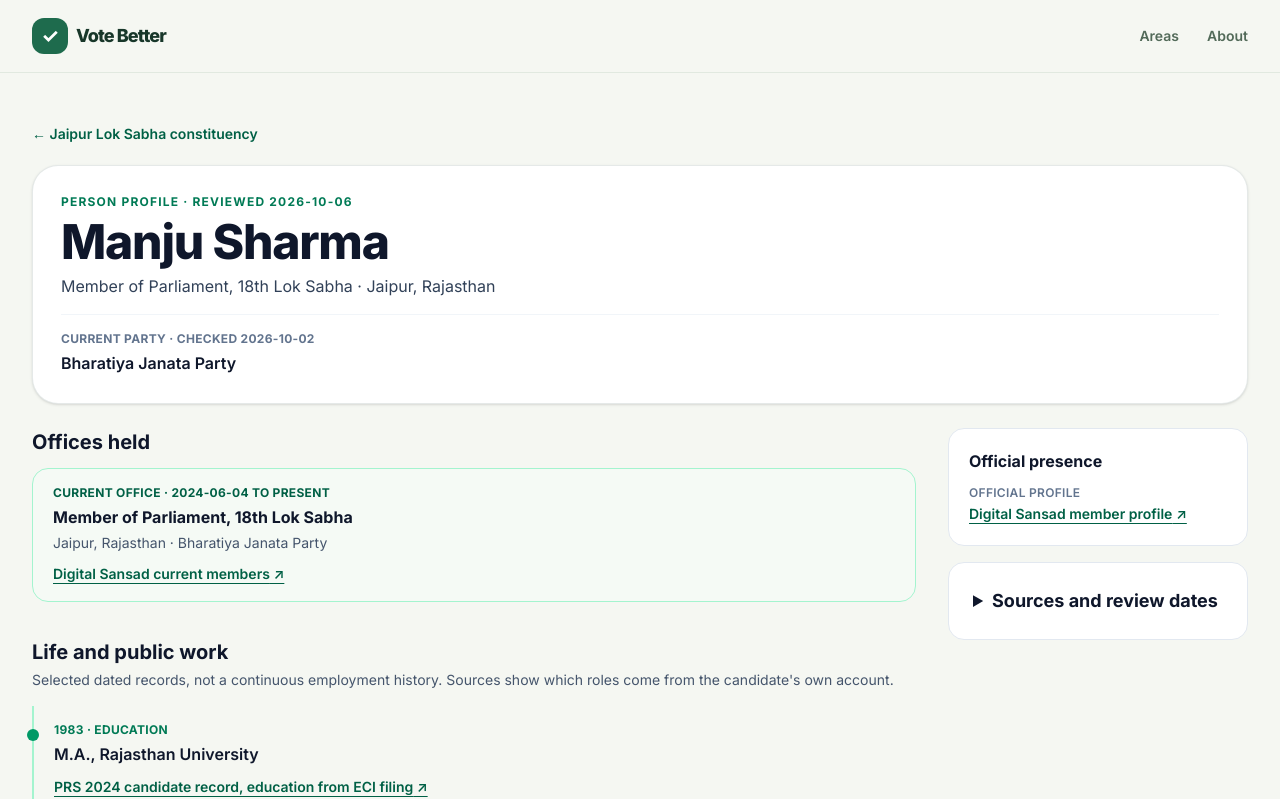
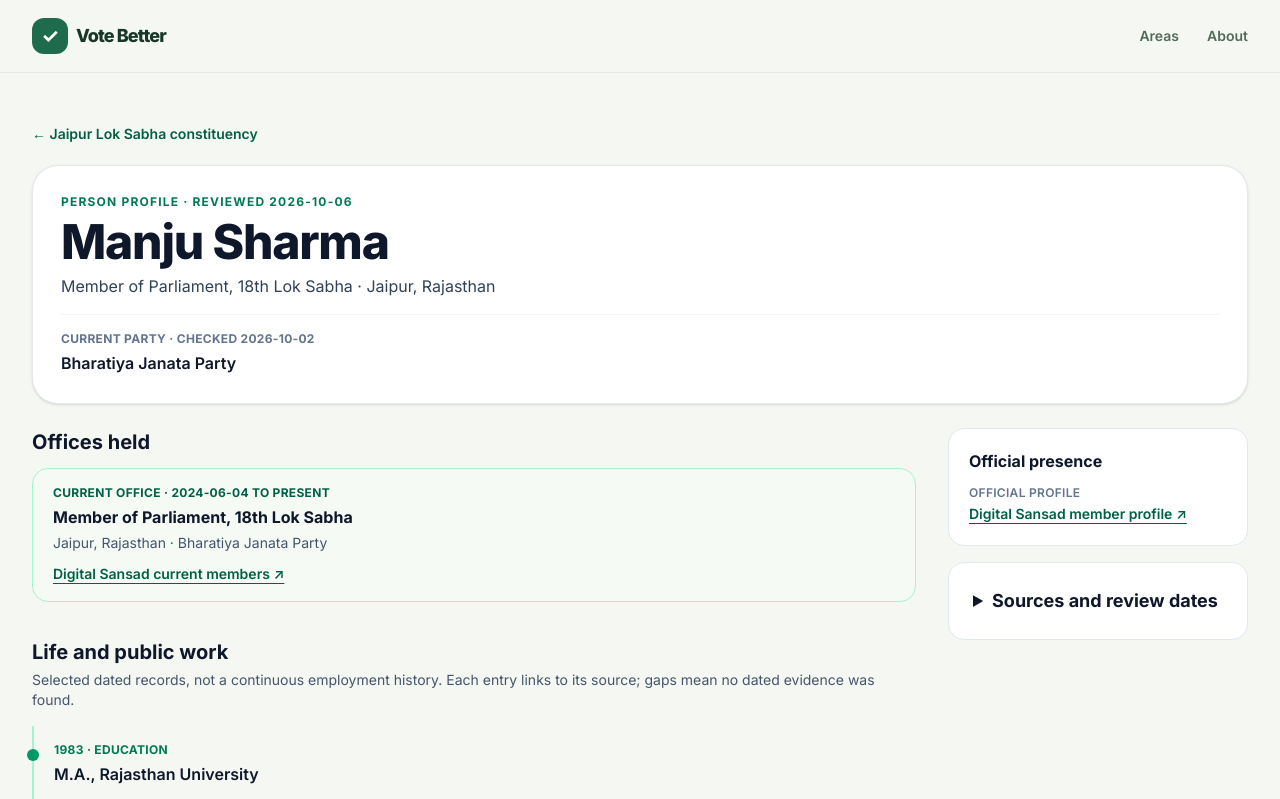
Before and after one commit to sourabh69733/vote-better, a Next.js app in the folder web/: page /people/manju-sharma in a window 1280 px wide. Shown: the top 799 px of the page. Built offline with nearby package versions, Linux system fonts and the light colour scheme.

Commit message:
Show evidence gaps in life timeline

```diff
--- a/web/app/people/[slug]/page.tsx
+++ b/web/app/people/[slug]/page.tsx
@@ -74,9 +74,9 @@ export default async function PersonPage({ params }: PageProps) {
 
           {profile.career.length > 0 && <section className="mt-9" aria-labelledby="timeline-heading">
             <h2 id="timeline-heading" className="text-xl font-bold text-slate-900">Life and public work</h2>
-            <p className="mt-1 text-sm text-slate-600">Selected dated records, not a continuous employment history. Sources show which roles come from the candidate&apos;s own account.</p>
+            <p className="mt-1 text-sm text-slate-600">Selected dated records, not a continuous employment history. Each entry links to its source; gaps mean no dated evidence was found.</p>
             <ol className="mt-4 border-l-2 border-emerald-200 pl-5">{profile.timeline.toReversed().map((event) => <li key={`${event.kind}-${event.date}-${event.title}`} className="relative border-b border-slate-200 py-4 last:border-b-0 before:absolute before:-left-[27px] before:top-[23px] before:h-3 before:w-3 before:rounded-full before:bg-emerald-600">
-              <p className="text-xs font-bold uppercase tracking-wide text-emerald-700">{event.date} · {{ career: "Public role", education: "Education", party: "Party role", work: "Work declaration", election: "Election" }[event.kind]}{event.selfReported ? " · Candidate account" : ""}</p>
+              <p className="text-xs font-bold uppercase tracking-wide text-emerald-700">{event.date} · {{ career: "Public role", education: "Education", party: "Party role", work: "Work declaration", election: "Election" }[event.kind]}</p>
               <h3 className="mt-1 font-semibold text-slate-900">{event.title}</h3>
               {event.party && <p className="mt-1 text-sm text-slate-600">{event.kind === "election" ? "Party at election" : "Party in this record"}: {event.party}</p>}
               <div className="mt-2"><EvidenceLink source={getProfileSource(profile, event.sourceId)} /></div>
```
Also changed, not shown: 1 other file (tests, documents, lock files or other folders).
